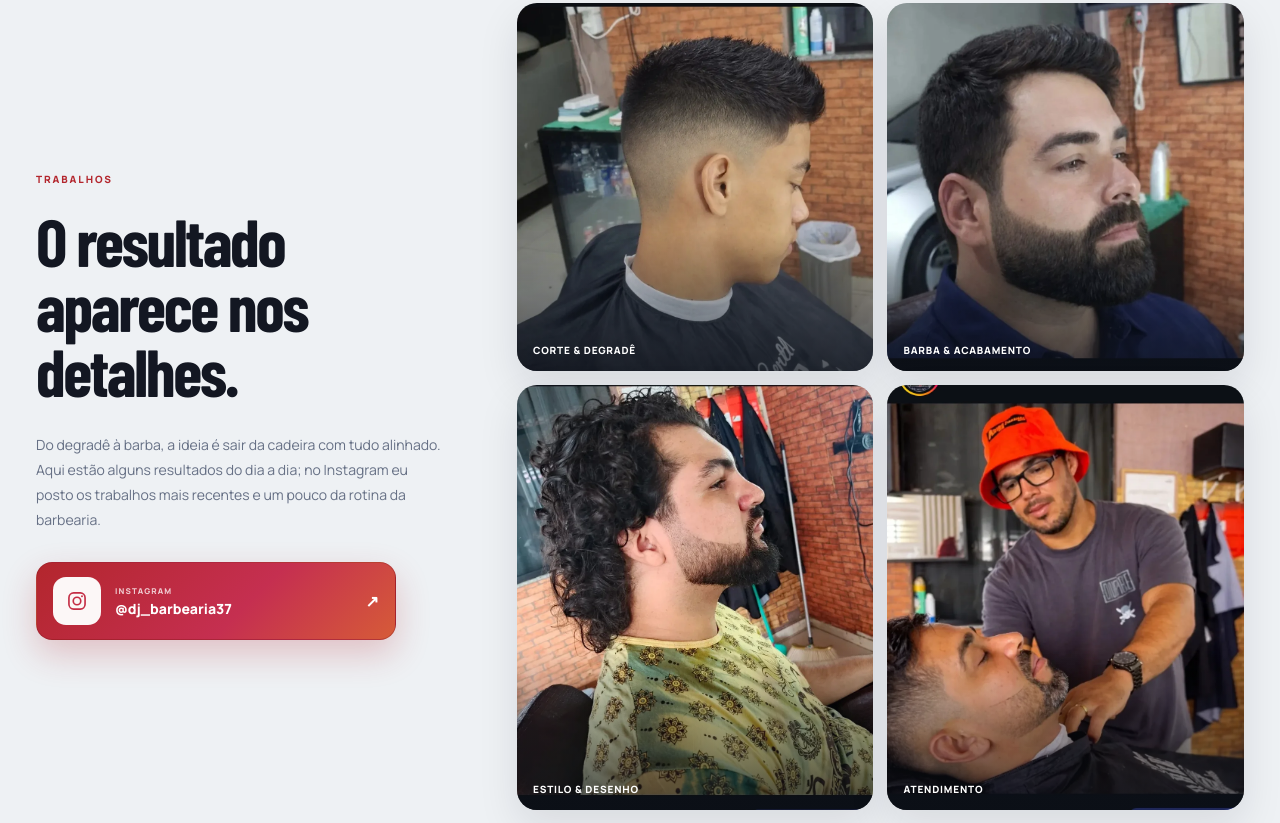
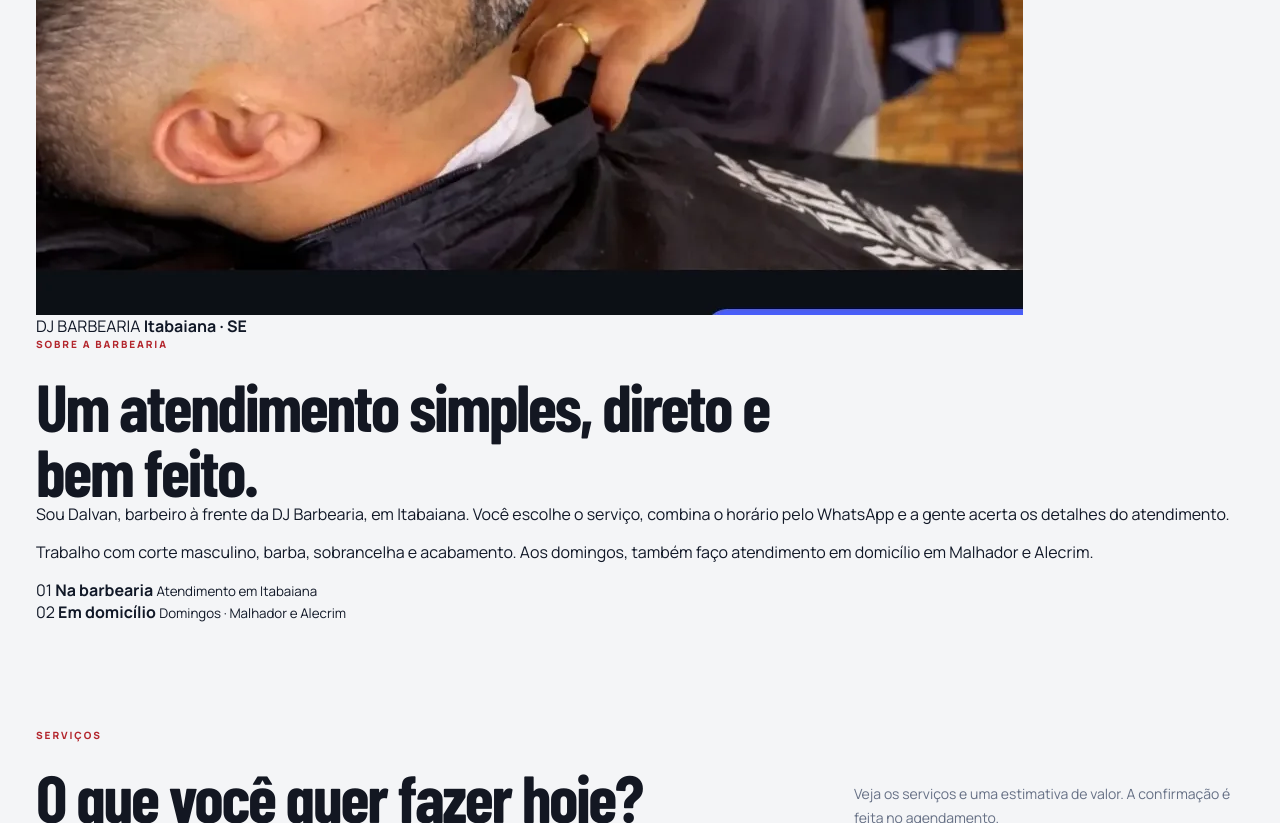
Before and after one commit to gladsonandrade/djbarbearia37, a website: page web/public/index.html in a window 1280 px wide. Shown: the part 1622-2445 px from the top of the page. Drawn offline with nearby package versions, Linux system fonts and the light colour scheme; a web font is replaced by a local one.

Commit message:
feat: add about barbershop and barber section

```diff
--- a/web/public/index.html
+++ b/web/public/index.html
@@ -74,6 +74,41 @@
       </div>
     </div>
 
+  </div>
+</section>
+
+
+<section class="about-section" id="sobre">
+  <div class="wrap about-grid">
+    <div class="about-photo">
+      <img src="assets/trabalho-barbeiro.webp" alt="Dalvan durante atendimento na DJ Barbearia" loading="lazy">
+      <div class="about-photo-label">
+        <span>DJ BARBEARIA</span>
+        <strong>Itabaiana · SE</strong>
+      </div>
+    </div>
+
+    <div class="about-copy">
+      <p class="eyebrow">SOBRE A BARBEARIA</p>
+      <h2>Um atendimento simples, direto e bem feito.</h2>
+
+      <p>Sou Dalvan, barbeiro à frente da DJ Barbearia, em Itabaiana. Você escolhe o serviço, combina o horário pelo WhatsApp e a gente acerta os detalhes do atendimento.</p>
+
+      <p>Trabalho com corte masculino, barba, sobrancelha e acabamento. Aos domingos, também faço atendimento em domicílio em Malhador e Alecrim.</p>
+
+      <div class="about-info">
+        <div>
+          <span>01</span>
+          <strong>Na barbearia</strong>
+          <small>Atendimento em Itabaiana</small>
+        </div>
+        <div>
+          <span>02</span>
+          <strong>Em domicílio</strong>
+          <small>Domingos · Malhador e Alecrim</small>
+        </div>
+      </div>
+    </div>
   </div>
 </section>
 
```
